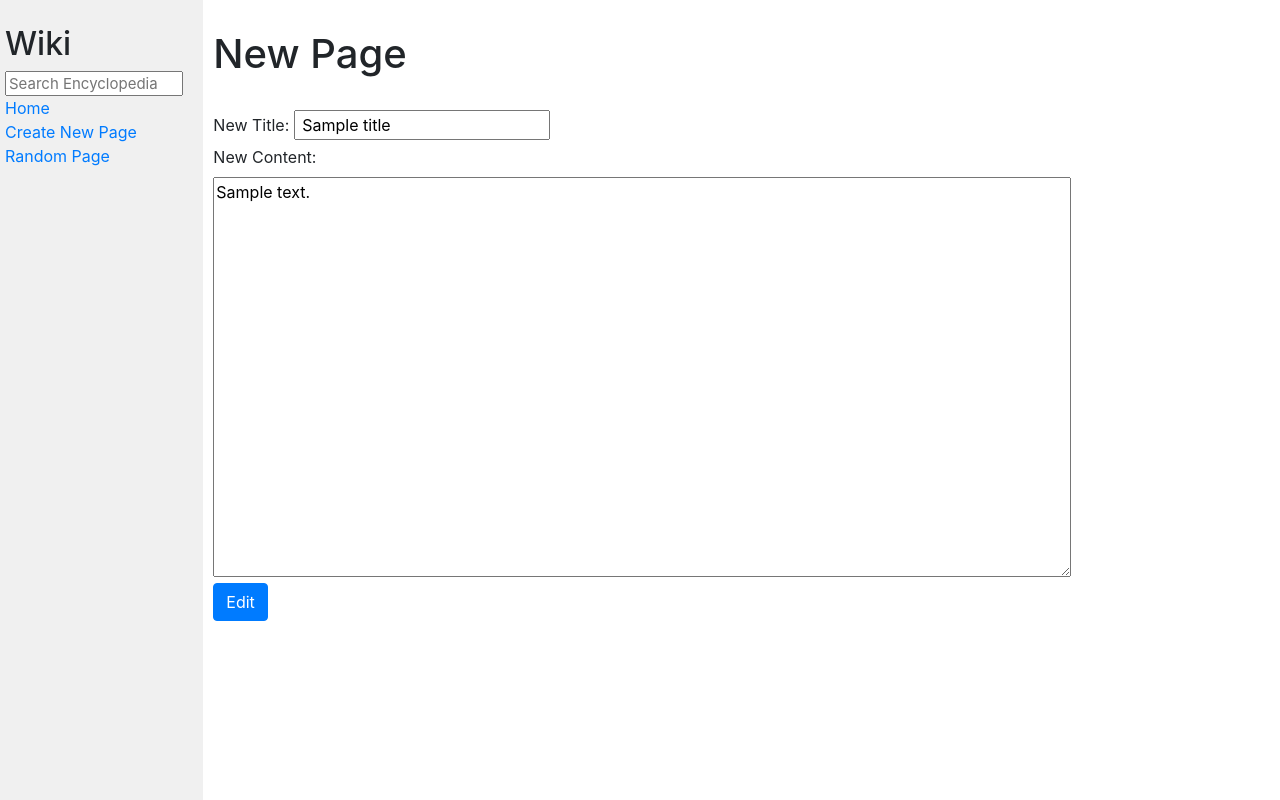
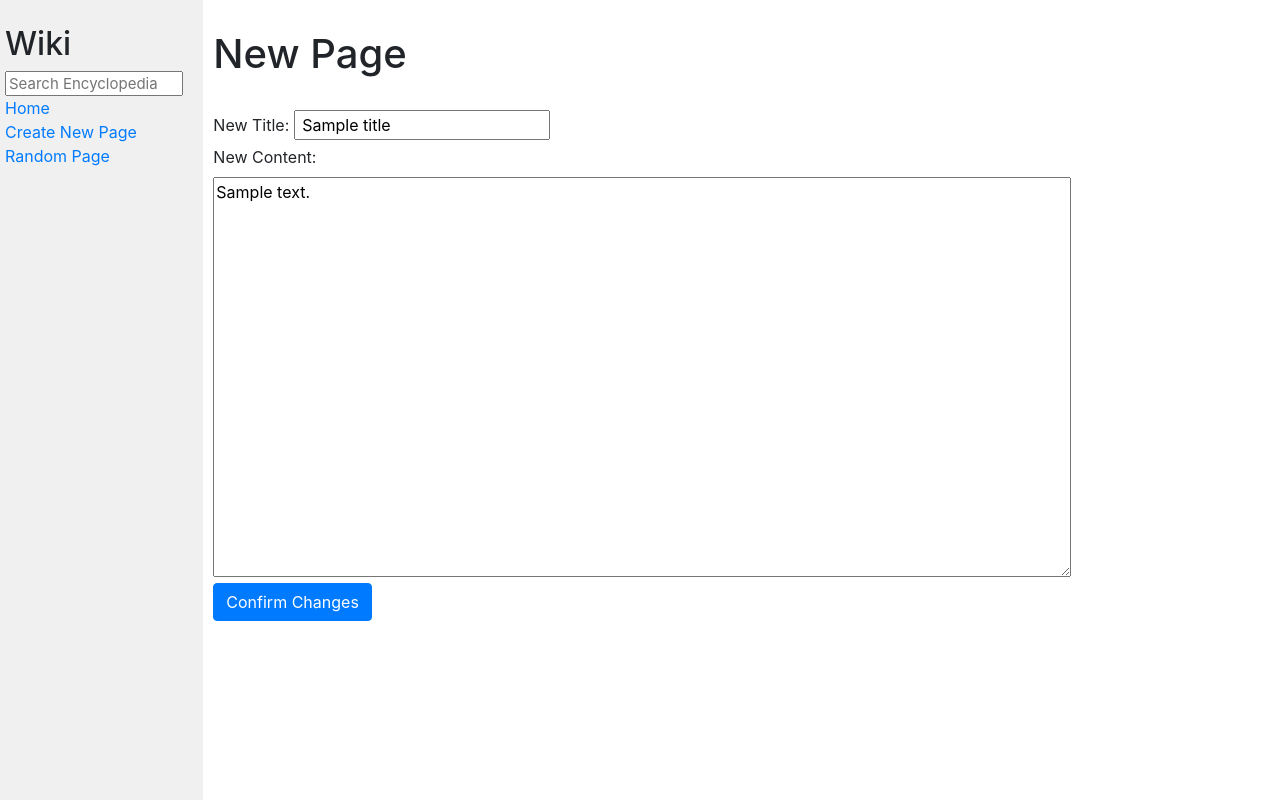
Before and after one commit to trinikaka/Project1, a Django app: template wiki/encyclopedia/templates/encyclopedia/edit.html in a window 1280 px wide. Run offline with Django 3.2, Linux system fonts and the light colour scheme; the template is opened without the code that fills it: most values are stand-ins (such as "Sample title", 1, 10 or a date in 2020); some libraries are stand-ins or nearby versions.

Commit message:
final changes

```diff
--- a/wiki/encyclopedia/templates/encyclopedia/edit.html
+++ b/wiki/encyclopedia/templates/encyclopedia/edit.html
@@ -16,9 +16,9 @@
         <br/>
         <label> New Content:</label>
         <br/>
-        <textarea name= "content" >{{ content }} </textarea> </textarea>
+        <textarea name= "content" >{{ content }} </textarea>
         <br/>
-        <input type="submit" value= "Edit" class=" btn btn-primary">
+        <input type="submit" value= "Confirm Changes" class=" btn btn-primary">
     </form>
 
 {% endblock %}
```
Also changed, not shown: wiki/entries/ Arsenal .md (+1 -1 lines).
